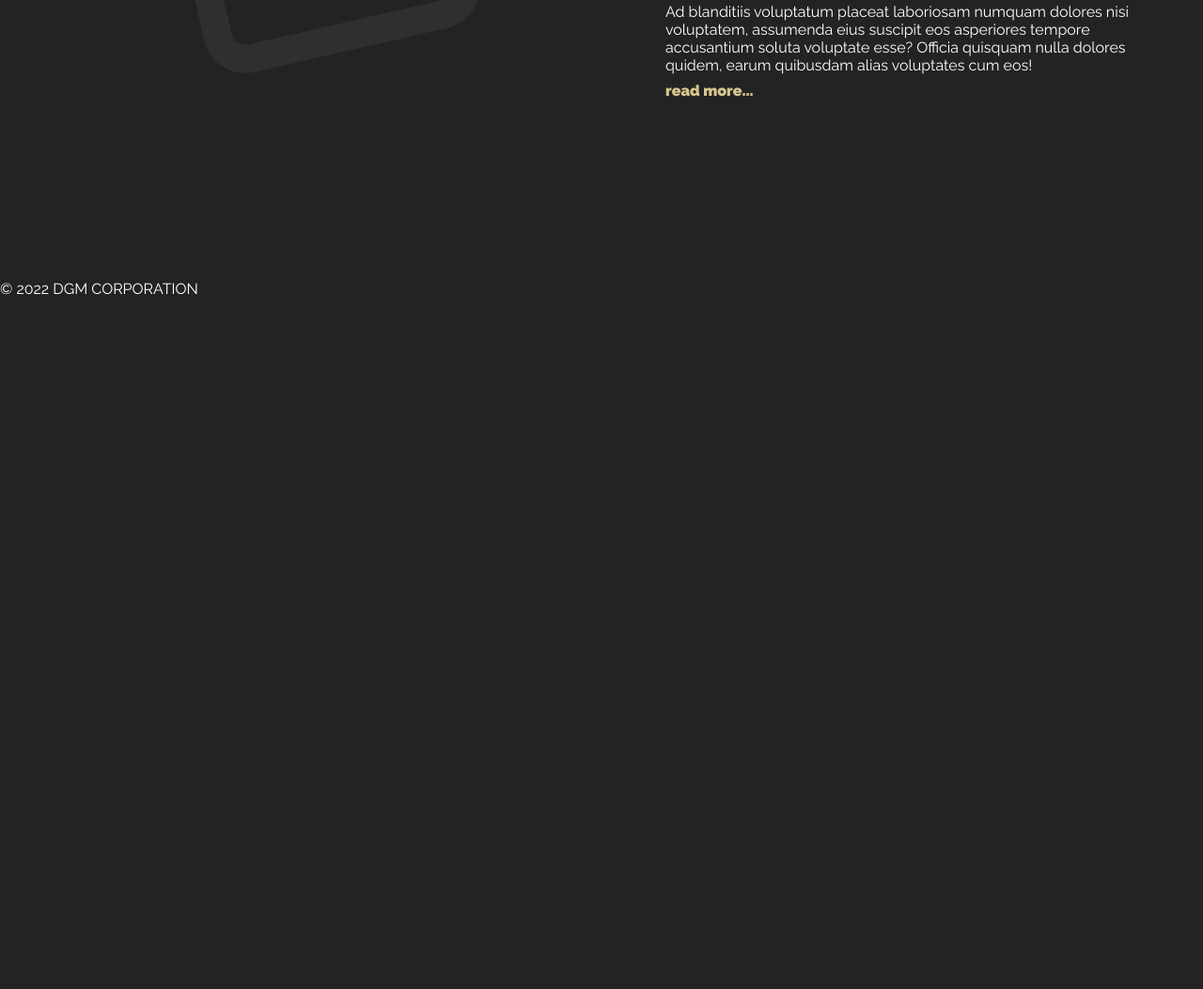
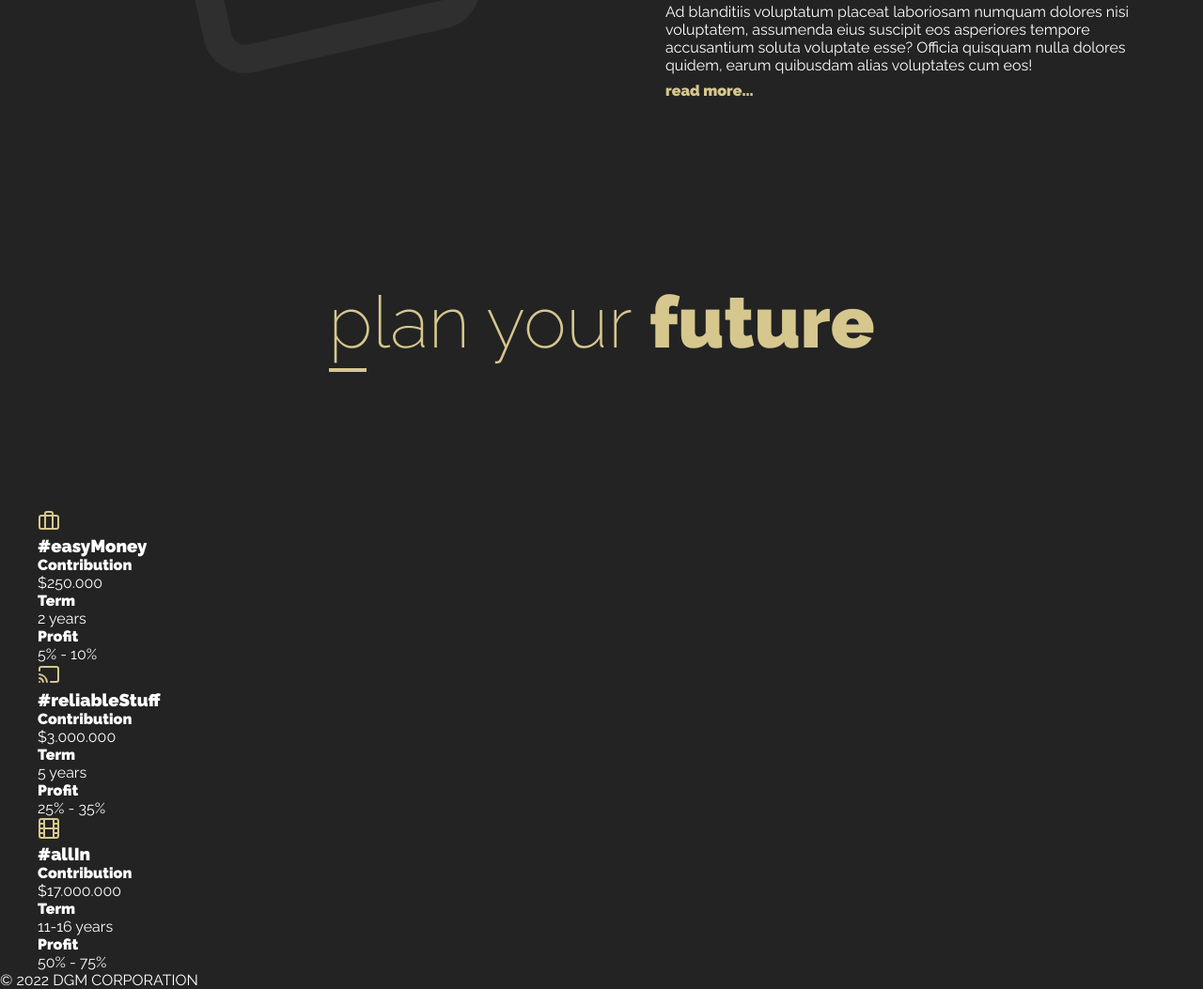
Before and after one commit to tenpiotrekkonieczny/Grid-website, a website: page index.html in a window 1280 px wide. Shown: the part 3030-4083 px from the top of the page at 94% size. Before the commit the page ends 3347 px from the top, so only its background shows below. Drawn offline with Linux system fonts and the light colour scheme.

Commit message:
create a section plans

```diff
--- a/index.html
+++ b/index.html
@@ -167,13 +167,104 @@
 						</div>
 					</div>
 
-                           <img src="./img/icons/square.svg" alt="" class="info__bg-icon info__bg-icon--one">
-						   <img src="./img/icons/square.svg" alt="" class="info__bg-icon info__bg-icon--two">
-						   <img src="./img/icons/x.svg" alt="" class="info__bg-icon info__bg-icon--three">
-						   <img src="./img/icons/x.svg" alt="" class="info__bg-icon info__bg-icon--four">
-
+					<img
+						src="./img/icons/square.svg"
+						alt=""
+						class="info__bg-icon info__bg-icon--one"
+					/>
+					<img
+						src="./img/icons/square.svg"
+						alt=""
+						class="info__bg-icon info__bg-icon--two"
+					/>
+					<img
+						src="./img/icons/x.svg"
+						alt=""
+						class="info__bg-icon info__bg-icon--three"
+					/>
+					<img
+						src="./img/icons/x.svg"
+						alt=""
+						class="info__bg-icon info__bg-icon--four"
+					/>
 				</section>
 			</div>
+
+			<section class="plan" id="plan">
+				<div class="wrapper">
+					<h2 class="section-title">plan your <span>future</span></h2>
+
+					<div class="plans__box">
+						<img
+							src="./img/icons/briefcase.svg"
+							alt=""
+							class="plans__item plans__item-icon"
+						/>
+
+						<div class="plans__item plans__item-name">
+							<h3>#easyMoney</h3>
+						</div>
+						<div class="plans__item plans__item-money">
+							<p><b>Contribution</b></p>
+							<p>$250.000</p>
+						</div>
+						<div class="plans__item plans__item-term">
+							<p><b>Term</b></p>
+							<p>2 years</p>
+						</div>
+						<div class="plans__item plans__item-profit">
+							<p><b>Profit</b></p>
+							<p>5% - 10%</p>
+						</div>
+					</div>
+					<div class="plans__box">
+						<img
+							src="./img/icons/cast.svg"
+							alt=""
+							class="plans__item plans__item-icon"
+						/>
+
+						<div class="plans__item plans__item-name">
+							<h3>#reliableStuff</h3>
+						</div>
+						<div class="plans__item plans__item-money">
+							<p><b>Contribution</b></p>
+							<p>$3.000.000</p>
+						</div>
+						<div class="plans__item plans__item-term">
+							<p><b>Term</b></p>
+							<p>5 years</p>
+						</div>
+						<div class="plans__item plans__item-profit">
+							<p><b>Profit</b></p>
+							<p>25% - 35%</p>
+						</div>
+					</div>
+					<div class="plans__box">
+						<img
+							src="./img/icons/film.svg"
+							alt=""
+							class="plans__item plans__item-icon"
+						/>
+
+						<div class="plans__item plans__item-name">
+							<h3>#allIn</h3>
+						</div>
+						<div class="plans__item plans__item-money">
+							<p><b>Contribution</b></p>
+							<p>$17.000.000</p>
+						</div>
+						<div class="plans__item plans__item-term">
+							<p><b>Term</b></p>
+							<p>11-16 years</p>
+						</div>
+						<div class="plans__item plans__item-profit">
+							<p><b>Profit</b></p>
+							<p>50% - 75%</p>
+						</div>
+					</div>
+				</div>
+			</section>
 		</main>
 
 		<footer class="footer">
```
Also changed, not shown: img/icons/briefcase.svg (added), img/icons/cast.svg (added), img/icons/film.svg (added), sass/_small.scss (indentation only), 1 other file.
